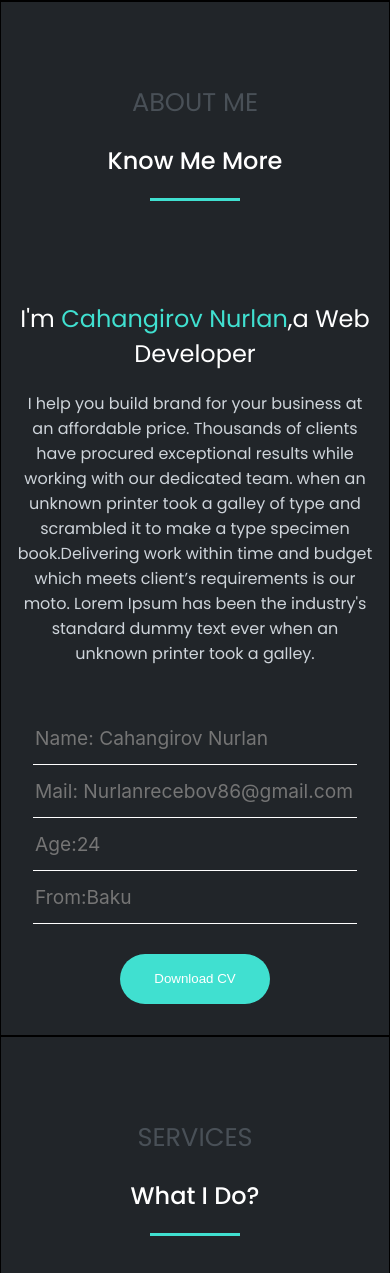
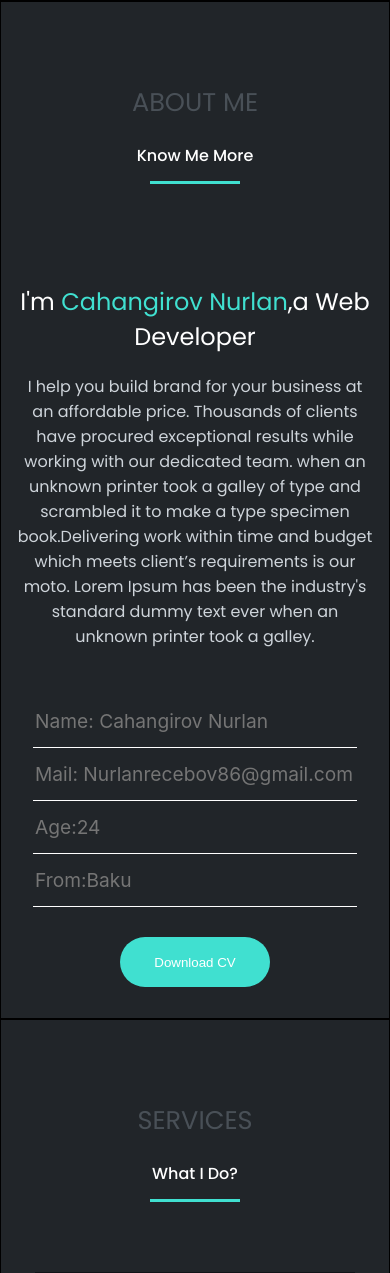
Before and after one commit to nurlan-recebov/Portfolio, a Flask app: page / in a window 390 px wide. Shown: the part 681-1954 px from the top of the page. Run offline with Flask 2, Linux system fonts and the light colour scheme; data comes from the database, SQL or seed files in the repository; some libraries are stand-ins or nearby versions; some web fonts are replaced.

Commit message:
yeni task

```diff
--- a/static/style.css
+++ b/static/style.css
@@ -942,6 +942,9 @@
             }
 
             @media only screen and (max-width: 400px) {
+                .header h1 {
+                    font-size: 16px;
+                }
                 .inputs input {
                     width: 320px;
                 }
@@ -1047,6 +1050,9 @@
             /* telefonumun responsivliyi */
 
             @media (min-width: 400px) and (max-width: 576px) {
+                .header h1 {
+                    font-size: 16px;
+                }
                 .bolumm {
                     display: flex;
                     flex-direction: column;
```
